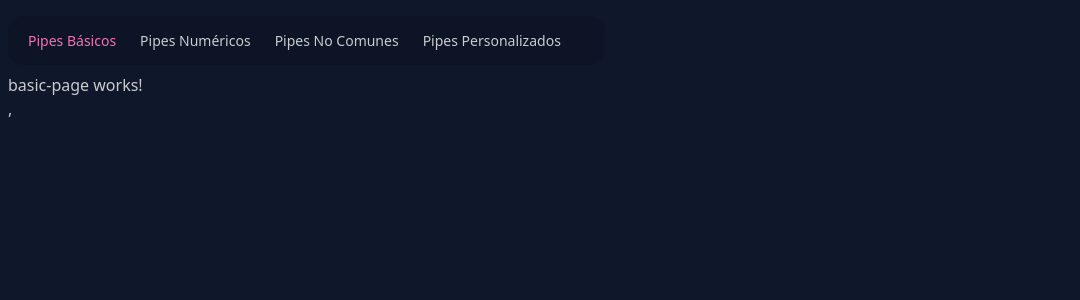
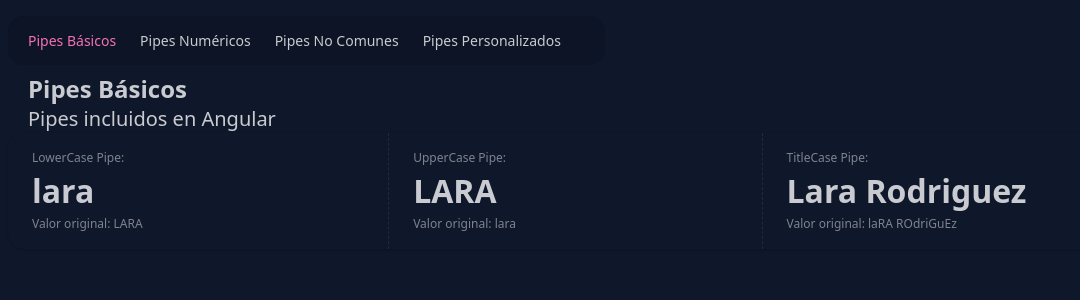
Before and after one commit to xLarax/PipesApp-curso-Angular, an Angular app: page /basic in a window 1280 px wide. Shown: the top 300 px of the page, without its empty margins (0-1080 px from the left). Built offline with nearby package versions, Linux system fonts and the light colour scheme.

Commit message:
Añadidos LowerCasePipe, UpperCasePipe, TitleCasePipe, DecimalPipe, PercentPipe, CurrencyPipe

```diff
--- a/src/app/pages/basic-page/basic-page.component.html
+++ b/src/app/pages/basic-page/basic-page.component.html
@@ -1 +1,24 @@
-<p>basic-page works!</p>,
+<section class="mx-5">
+  <h1 class="text-2xl font-bold">Pipes Básicos</h1>
+  <h3 class="text-xl font-thin">Pipes incluidos en Angular</h3>
+</section>
+
+<div class="stats stats-vertical lg:stats-horizontal shadow w-full">
+  <div class="stat">
+    <div class="stat-title">LowerCase Pipe:</div>
+    <div class="stat-value">{{nameUpper() | lowercase}}</div>
+    <div class="stat-desc">Valor original: {{nameUpper()}}</div>
+  </div>
+
+  <div class="stat">
+    <div class="stat-title">UpperCase Pipe:</div>
+    <div class="stat-value">{{nameLower() | uppercase }}</div>
+    <div class="stat-desc">Valor original: {{nameLower()}}</div>
+  </div>
+
+  <div class="stat">
+    <div class="stat-title">TitleCase Pipe:</div>
+    <div class="stat-value">{{fullName() | titlecase }}</div>
+    <div class="stat-desc">Valor original: {{fullName()}}</div>
+  </div>
+</div>
--- a/src/app/pages/basic-page/basic-page.component.ts
+++ b/src/app/pages/basic-page/basic-page.component.ts
@@ -1,9 +1,17 @@
-import { ChangeDetectionStrategy, Component } from '@angular/core';
+import { LowerCasePipe, TitleCasePipe, UpperCasePipe } from '@angular/common';
+import { ChangeDetectionStrategy, Component, signal } from '@angular/core';
 
 @Component({
   selector: 'app-basic-page',
-  imports: [],
+  imports: [LowerCasePipe, UpperCasePipe, TitleCasePipe],
   templateUrl: './basic-page.component.html',
   changeDetection: ChangeDetectionStrategy.OnPush,
 })
-export default class BasicPageComponent { }
+export default class BasicPageComponent {
+
+  nameLower = signal('lara');
+  nameUpper = signal('LARA');
+  fullName = signal('laRA ROdriGuEz');
+
+
+}
--- a/src/app/pages/numbers-page/numbers-page.component.html
+++ b/src/app/pages/numbers-page/numbers-page.component.html
@@ -1 +1,24 @@
-<p>numbers-page works!</p>,
+<section class="mx-5">
+  <h1 class="text-2xl font-bold">Pipes Numéricos</h1>
+  <h3 class="text-xl font-thin">Pipes incluidos en Angular</h3>
+</section>
+
+<div class="stats stats-vertical lg:stats-horizontal shadow">
+  <div class="stat">
+    <div class="stat-title">Decimal Pipe:</div>
+    <div class="stat-value">{{totalSells() | number: "1.2-2" }}</div>
+    <div class="stat-desc">Valor original: {{totalSells()}}</div>
+  </div>
+
+  <div class="stat">
+    <div class="stat-title">Percent Pipe:</div>
+    <div class="stat-value">{{percentSells() | percent: "1.2-2" }}</div>
+    <div class="stat-desc">Valor original: {{percentSells()}}</div>
+  </div>
+
+  <div class="stat">
+    <div class="stat-title">Currency Pipe:</div>
+    <div class="stat-value">{{totalSells() | currency: "EUR" : "symbol" : "1.2-2" }}</div>
+    <div class="stat-desc">Valor original: {{totalSells()}}</div>
+  </div>
+</div>
--- a/src/app/pages/numbers-page/numbers-page.component.ts
+++ b/src/app/pages/numbers-page/numbers-page.component.ts
@@ -1,8 +1,13 @@
-import { Component } from '@angular/core';
+import { CurrencyPipe, DecimalPipe, PercentPipe } from '@angular/common';
+import { Component, signal } from '@angular/core';
 
 @Component({
   selector: 'app-numbers-page',
-  imports: [],
+  imports: [DecimalPipe, PercentPipe,CurrencyPipe],
   templateUrl: './numbers-page.component.html',
 })
-export default class NumbersPageComponent { }
+export default class NumbersPageComponent {
+
+  totalSells = signal(49_630_248.4573);
+  percentSells = signal(0.4856);
+}
```
